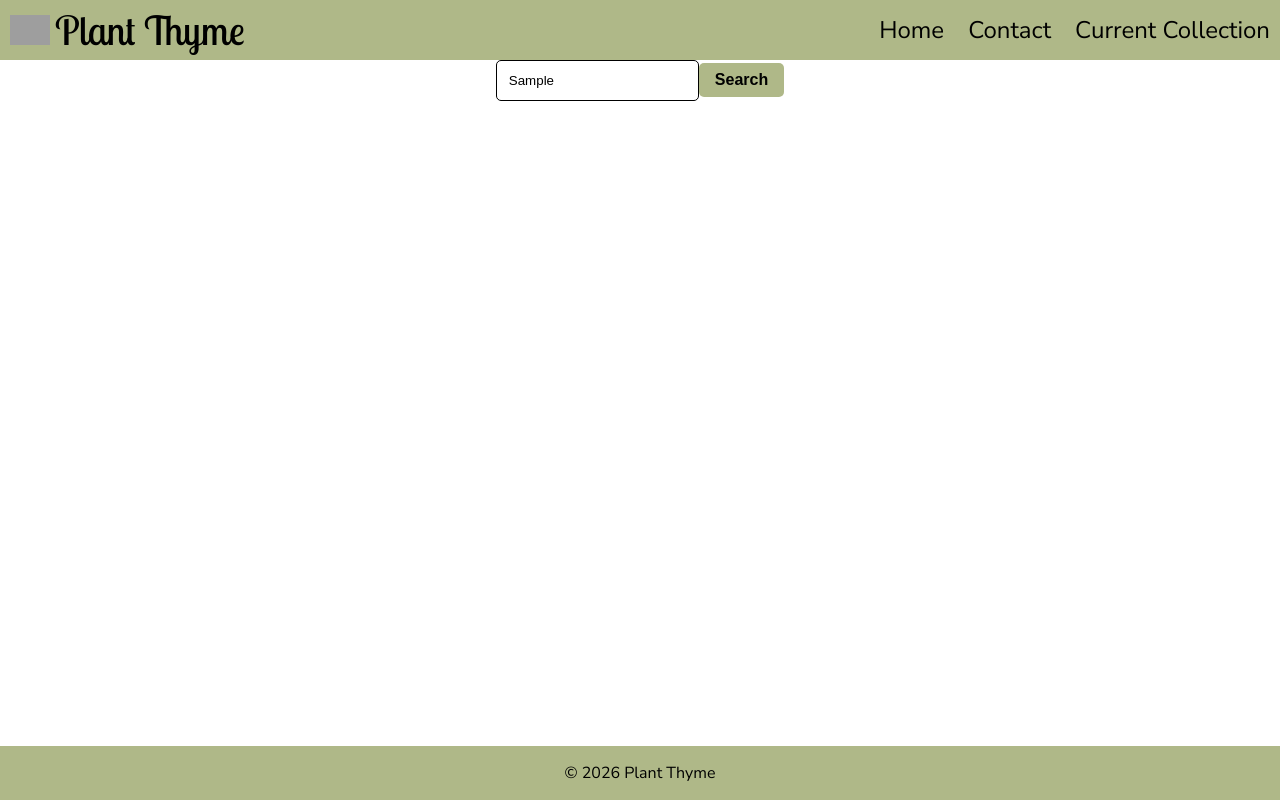
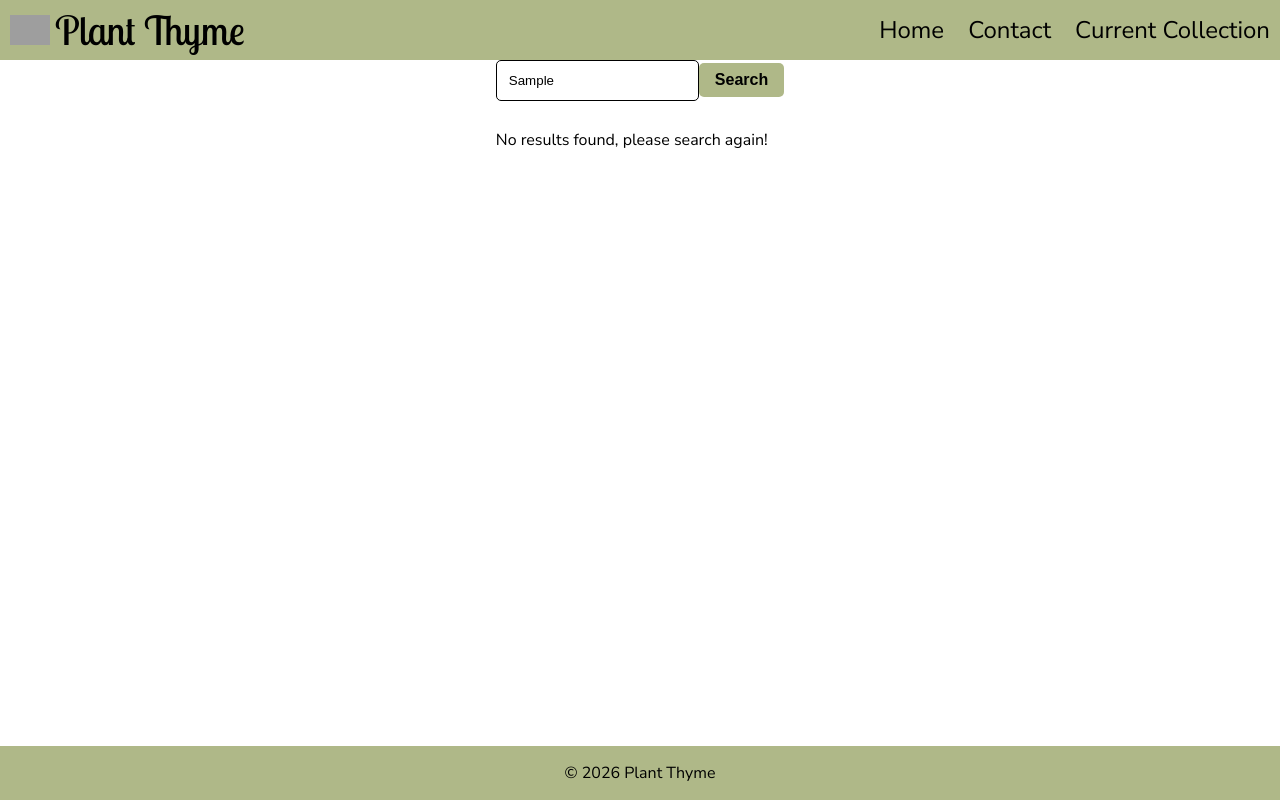
Before and after one commit to tiff-m-tech/plant-thyme, a React (Vite) app in the folder PlantThyme/: page /currentCollection/add in a window 1280 px wide. Both pictures are taken after typing "Sample" into the empty fields and a click on the button "Search". Built offline with nearby package versions, Linux system fonts and the light colour scheme; grey boxes are pictures that could not be loaded.

Commit message:
Add logic to show message for no search results.

```diff
--- a/PlantThyme/src/components/pages/AddPlant.jsx
+++ b/PlantThyme/src/components/pages/AddPlant.jsx
@@ -6,18 +6,19 @@ import SearchCard from "../layout/SearchCard";
 export default function AddPlant() {
     const [searchValue, setSearchValue] = useState("");
     const [filteredPlants, setFilteredPlants] = useState([]);
+    const [hasSearched, setHasSearched] = useState(false);
 
     function handleChange(event) {
         setSearchValue(event.target.value);
     }
 
     function handleSearch() {
-        if (searchValue.trim().length <= 1) return; // don't want to search with no value or 1 char - would bring up every plant that has that letter
-
+        if (searchValue.trim().length <= 1) return;
         const results = plantDatabase.filter((plant) =>
             plant.name.toLowerCase().trim().includes(searchValue.toLowerCase().trim()),
         );
         setFilteredPlants(results);
+        setHasSearched(true);
     }
 
     return (
@@ -36,6 +37,9 @@ export default function AddPlant() {
                 {filteredPlants.map((plant) => (
                     <SearchCard key={plant.id} imgPath={plant.image} name={plant.name} />
                 ))}
+                {hasSearched && filteredPlants.length === 0 && (
+                    <p>No results found, please search again!</p>
+                )}
             </div>
         </main>
     );
```
